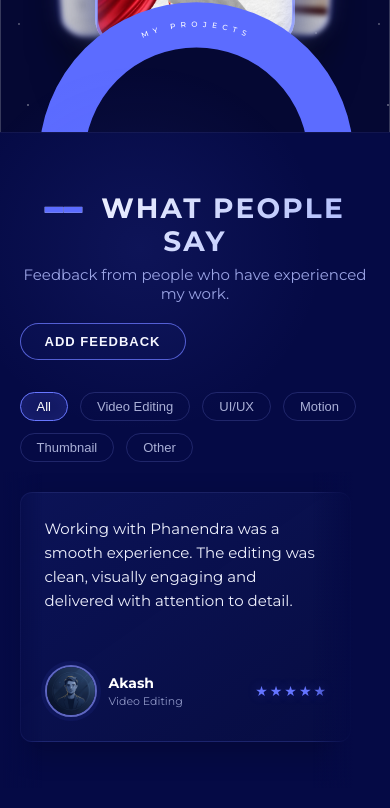
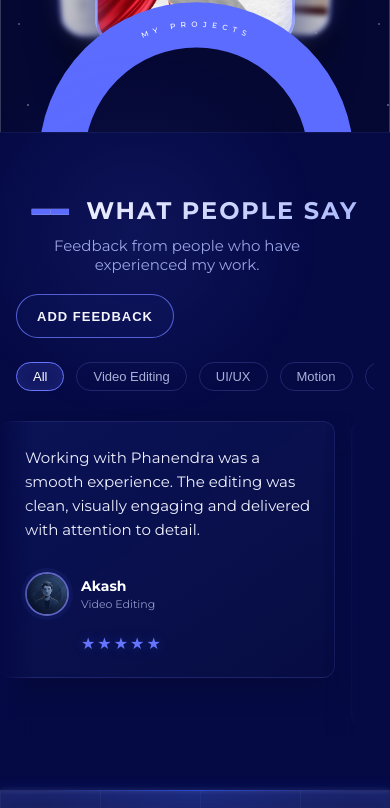
Before and after one commit to Phanendra1275/PhanendraPortfolio, a React (Vite) app: page / in a window 390 px wide. Shown: the part 2420-3228 px from the top of the page. Built offline with nearby package versions, Linux system fonts and the light colour scheme.

Commit message:
Update Feedback section: Mobile UI/UX enhancements and responsive layout

```diff
--- a/src/components/FeedbackModal.css
+++ b/src/components/FeedbackModal.css
@@ -496,7 +496,54 @@
   .feedback-modal {
     width: calc(100% - 24px);
     max-height: 92vh;
-    padding: 32px 24px;
-    margin: 12px;
+    max-height: 92dvh;
+    padding: 24px;
+    padding-top: 32px;
+    border-radius: 20px;
+    margin: 0;
+  }
+
+  .feedback-header {
+    margin-bottom: 24px;
+  }
+
+  .feedback-header h2 {
+    font-size: 24px;
+  }
+
+  .feedback-form {
+    gap: 20px;
+  }
+
+  .feedback-form input,
+  .feedback-form textarea,
+  .custom-select {
+    font-size: 16px; /* prevent iOS zoom */
+    min-height: 48px;
+    padding: 12px 16px;
+  }
+
+  .feedback-form textarea {
+    min-height: 140px;
+  }
+
+  .upload-placeholder {
+    padding: 16px;
+    min-height: 80px;
+    height: 80px;
+  }
+
+  .star-btn {
+    min-width: 40px;
+    min-height: 40px;
+    font-size: 26px;
+    display: flex;
+    align-items: center;
+    justify-content: center;
+  }
+
+  .submit-btn {
+    height: 52px;
+    font-size: 16px;
   }
 }
--- a/src/components/FeedbackSection.css
+++ b/src/components/FeedbackSection.css
@@ -268,18 +268,114 @@
   background: linear-gradient(to left, var(--bg-dark), transparent);
 }
 
+@media (max-width: 1024px) {
+  .feedback-card {
+    width: clamp(300px, 35vw, 360px);
+  }
+}
+
 @media (max-width: 768px) {
+  .feedback-filters {
+    flex-wrap: nowrap;
+    overflow-x: auto;
+    scrollbar-width: none;
+    -ms-overflow-style: none;
+    padding-right: 24px;
+  }
+
+  .feedback-filters::-webkit-scrollbar {
+    display: none;
+  }
+
+  .feedback-filter-btn {
+    flex-shrink: 0;
+  }
+
+  .feedback-track {
+    scroll-snap-type: x proximity;
+    touch-action: pan-y pan-x;
+  }
+
+  .feedback-card {
+    scroll-snap-align: start;
+    width: 340px; /* tablet size */
+  }
+}
+
+@media (max-width: 600px) {
+  .feedback-section {
+    padding: 64px 0; /* Keep 0 for full bleed container, add padding to container */
+  }
+
+  .feedback-container {
+    padding: 0 16px;
+  }
+
   .feedback-header {
     flex-direction: column;
     align-items: flex-start;
+    gap: 16px;
+  }
+
+  .feedback-main-heading {
+    font-size: clamp(28px, 8vw, 38px);
+  }
+
+  .feedback-subtitle {
+    font-size: 15px;
+    max-width: 90%;
+  }
+
+  .add-feedback-btn {
+    width: fit-content;
+    min-height: 44px;
+    padding: 0 20px;
+    margin-top: 4px;
+  }
+
+  .feedback-track-container {
+    margin: 0 -16px;
+    padding: 0 16px;
+  }
+
+  .feedback-track {
+    gap: 16px;
+    padding: 10px 16px;
+    margin: -10px -16px;
   }
 
   .feedback-card {
-    width: clamp(280px, 85vw, 400px);
+    flex-basis: 86vw;
+    width: auto;
+    max-width: 360px;
     padding: 24px;
+    min-height: 220px;
+  }
+
+  .feedback-message {
+    font-size: 15px;
+  }
+
+  .author-avatar {
+    width: 44px;
+    height: 44px;
+  }
+
+  .feedback-author {
+    flex-wrap: wrap;
+  }
+
+  .feedback-rating {
+    flex-basis: 100%;
+    margin-top: 6px;
+    padding-left: 56px;
+  }
+
+  .star {
+    font-size: 16px;
   }
 
   .fade-overlay {
-    width: 40px;
+    width: 32px;
   }
 }
--- a/src/components/FeedbackSection.tsx
+++ b/src/components/FeedbackSection.tsx
@@ -46,7 +46,8 @@ const FeedbackSection: React.FC<FeedbackSectionProps> = ({ onOpenFeedback }) =>
     let animationFrameId: number;
 
     const scroll = () => {
-      if (trackRef.current && !isDragging && !isHovered) {
+      const isMobile = window.innerWidth <= 768;
+      if (trackRef.current && !isDragging && !isHovered && !isMobile) {
         trackRef.current.scrollLeft += 0.5; // Adjust speed as needed
 
         // Reset scroll if we reached the end to loop (optional, but requested just auto-scroll)
```
